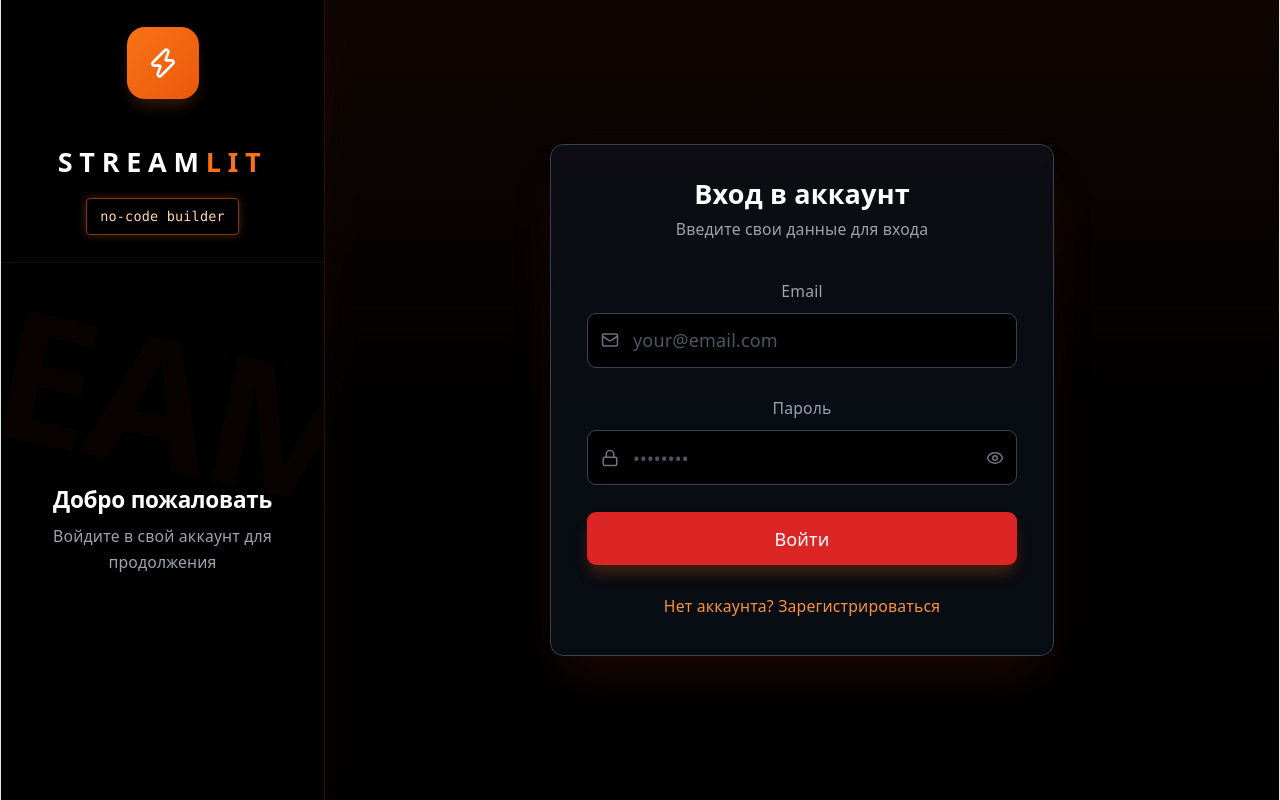
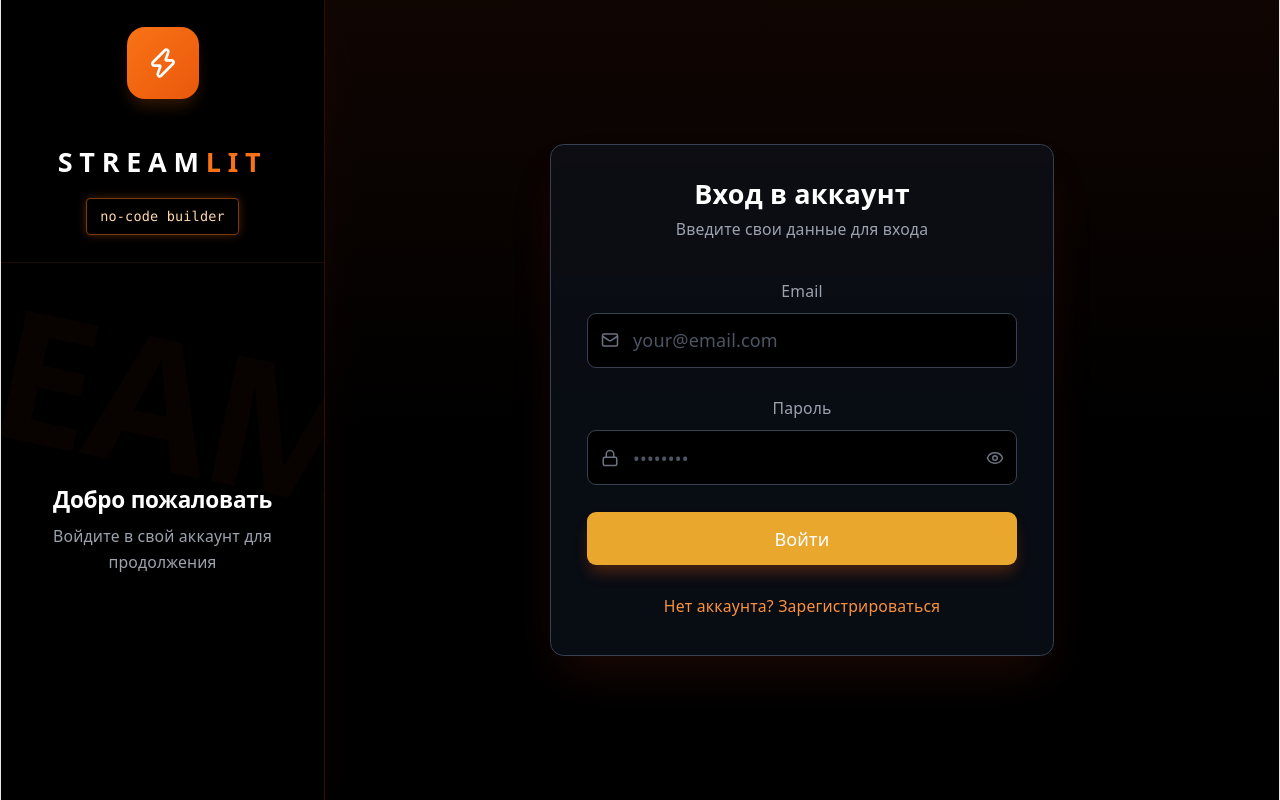
Before and after one commit to AlexFeed/streamlit_project, a React (Vite) app: page /auth in a window 1280 px wide. In both pictures the pointer is over the button "Войти". Built offline with nearby package versions, Linux system fonts and the light colour scheme.

Commit message:
color change

```diff
--- a/src/pages/AuthPage/AuthPage.css
+++ b/src/pages/AuthPage/AuthPage.css
@@ -263,7 +263,7 @@
 }
 
 .submit-button:hover {
-  background-color: #dc2626;
+  background-color: #ffb731e8;
   box-shadow: 0 10px 15px -3px rgba(234, 88, 12, 0.3);
 }
 
```
